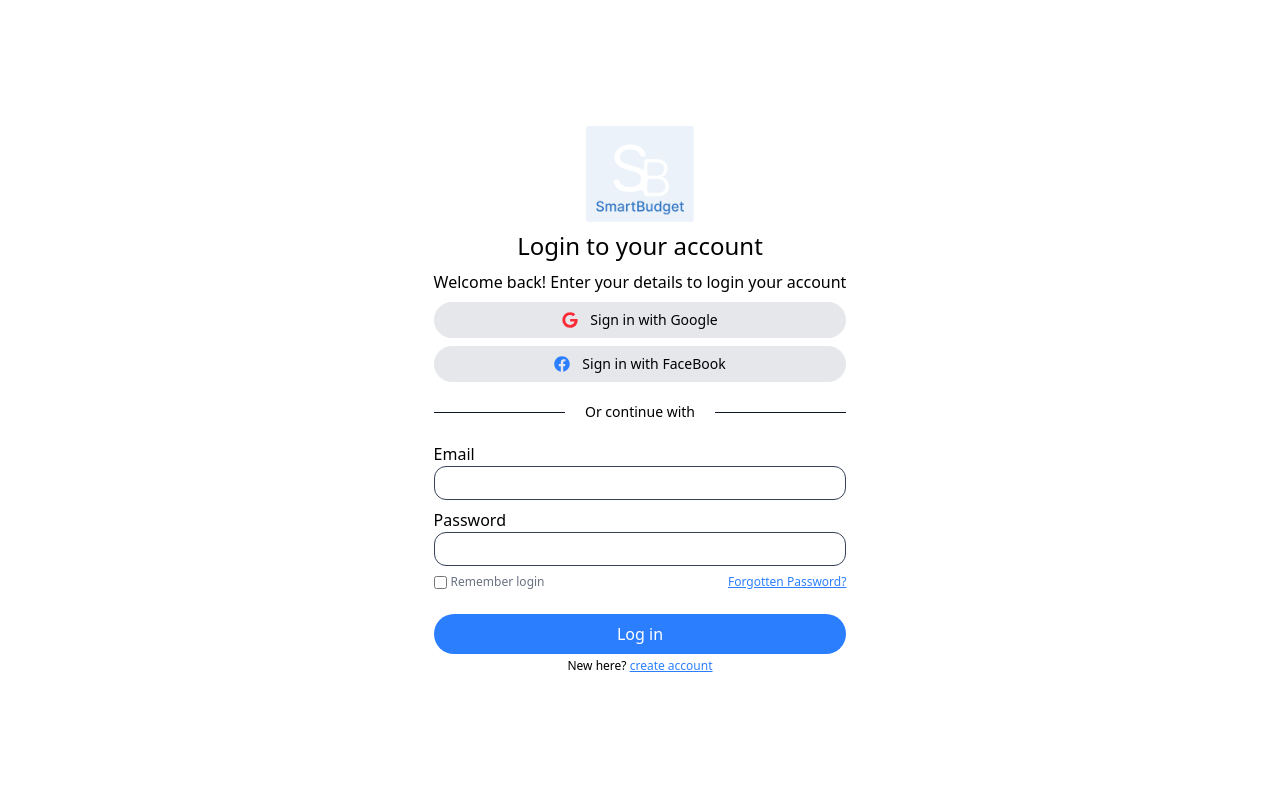
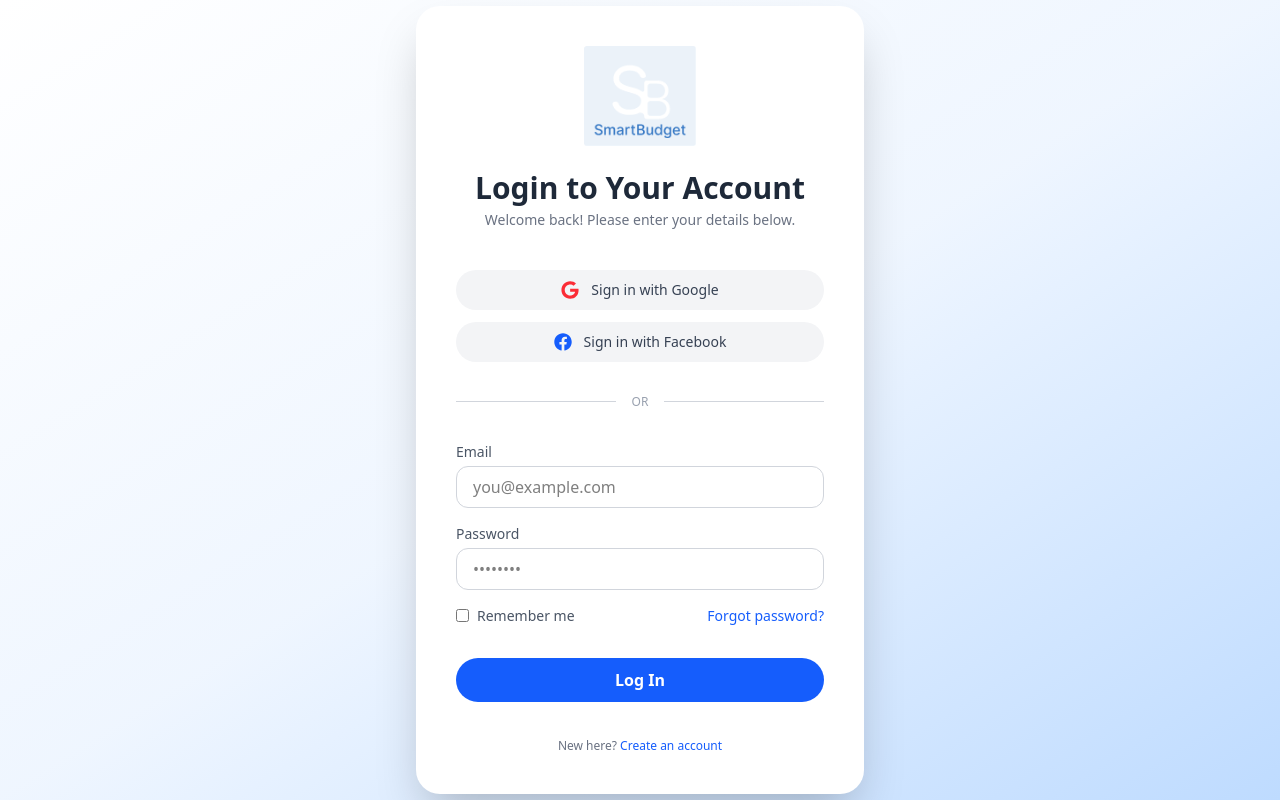
Before and after one commit to Olayinka-2/Smart-Budget, a React (Vite) app: page /login in a window 1280 px wide. Built offline with nearby package versions, Linux system fonts and the light colour scheme.

Commit message:
Add the auth page

```diff
--- a/src/App.jsx
+++ b/src/App.jsx
@@ -2,6 +2,7 @@ import React from 'react'
 import { Route, Routes } from 'react-router-dom'
 import Index from './pages/Index'
 import Login from './pages/Login'
+import Auth from './pages/auth'
 
 const App = () => {
   return (
@@ -9,6 +10,7 @@ const App = () => {
       <Routes>
         <Route path='/' element={<Index />} />
         <Route path='/login' element={<Login />} />
+        <Route path='/auth' element={<Auth />} />
       </Routes>
     </div>
   )
--- /dev/null
+++ b/src/pages/Auth.jsx
@@ -0,0 +1,73 @@
+import React from "react";
+import profile from "../assets/loginProfile.jpg";
+
+const Auth = () => {
+  return (
+    <div className="min-h-screen flex justify-center items-center bg-gradient-to-b from-blue-50 via-white to-blue-100 px-4">
+      <div className="relative w-full max-w-sm bg-white rounded-3xl shadow-xl pt-20 pb-10 px-6 flex flex-col items-center">
+
+        <div className="relative w-[140px] sm:w-[160px] md:w-[180px] rounded-2xl shadow-lg bg-blue-100">
+          <div className="absolute left-1/2 transform -translate-x-1/2 -top-16 z-10">
+
+            <div className="w-28 h-32 sm:w-32 sm:h-36 md:w-36 md:h-40 shadow-xl rounded-t-3xl rounded-b-md overflow-hidden transition-all duration-300">
+
+              <img
+                src={profile}
+                alt="Profile"
+                className="w-full h-full object-cover"
+              />
+            </div>
+          </div>
+          {/* Cup Space for Image */}
+          <div className="h-20 sm:h-24 md:h-28"></div>
+        </div>
+
+        {/* User Email */}
+        <p className="text-gray-800 text-center text-base sm:text-lg font-medium mt-4">
+          SamuelIborida@gmail.com
+        </p>
+
+        {/* Form */}
+        <form className="w-full flex flex-col gap-5 mt-6">
+          <div className="flex flex-col gap-2">
+            <label
+              htmlFor="password"
+              className="text-sm font-medium text-gray-700"
+            >
+              Password
+            </label>
+            <input
+              type="password"
+              id="password"
+              placeholder="Enter your password"
+              className="w-full px-4 py-2 border border-gray-300 rounded-xl focus:ring-2 focus:ring-blue-400 outline-none transition"
+            />
+          </div>
+
+          <div className="text-right">
+            <p className="text-sm text-blue-600 hover:underline cursor-pointer">
+              Forgot password?
+            </p>
+          </div>
+
+          <button
+            type="submit"
+            className="w-full bg-blue-600 hover:bg-blue-700 text-white font-semibold py-2.5 rounded-xl shadow-md transition"
+          >
+            Log In
+          </button>
+        </form>
+
+        {/* Footer */}
+        <p className="text-xs text-gray-500 mt-6 text-center">
+          Need help?{" "}
+          <span className="text-blue-600 hover:underline cursor-pointer">
+            Contact Support
+          </span>
+        </p>
+      </div>
+    </div>
+  );
+};
+
+export default Auth;
--- a/src/pages/Login.jsx
+++ b/src/pages/Login.jsx
@@ -1,80 +1,113 @@
 import React from "react";
 import LoginLogo from "../assets/Logo2.png";
-import { Link } from "react-router-dom";
-import {FaGoogle, FaFacebook} from 'react-icons/fa';
+import { Link, useNavigate } from "react-router-dom";
+import { FaGoogle, FaFacebook } from "react-icons/fa";
 
 const Login = () => {
+  const navigate = useNavigate();
+
   return (
-    <div className="flex items-center justify-center h-screen overflow-hidden px-10">
-      <div className="flex flex-col gap-2 items-center max-w-xl text-center">
-        <img src={LoginLogo} alt="" className="w-27" />
-        <p className="text-2xl font-medium">Login to your account</p>
-        <p className="text-base font-thin">
-          Welcome back! Enter your details to login your account
+    <div className="min-h-screen flex items-center justify-center bg-gradient-to-br from-white via-blue-50 to-blue-200 px-6 md:px-10">
+      <div className="w-full max-w-md bg-white rounded-3xl shadow-2xl p-8 md:p-10 flex flex-col items-center gap-6">
+        {/* Logo */}
+        <img src={LoginLogo} alt="App Logo" className="w-24 md:w-28" />
+
+        {/* Title */}
+        <div className="text-center">
+          <h2 className="text-2xl md:text-3xl font-semibold text-gray-800">
+            Login to Your Account
+          </h2>
+          <p className="text-sm text-gray-500 mt-1">
+            Welcome back! Please enter your details below.
           </p>
-        <div className="rounded-full bg-gray-200 py-2 px-8 w-full cursor-pointer hover:bg-gray-300 flex items-center justify-center gap-3">
-          <FaGoogle className="text-red-500"/>
-          <p className="font-medium text-sm">Sign in with Google</p>
         </div>
-        <div className="rounded-full bg-gray-200 py-2 px-8 w-full cursor-pointer hover:bg-gray-300 flex items-center justify-center gap-3">
-          <FaFacebook className="text-blue-500" />
-          <p className="font-medium text-sm">Sign in with FaceBook</p>
+
+        {/* Social Buttons */}
+        <div className="flex flex-col gap-3 w-full mt-4">
+          <button
+            onClick={() => navigate("/auth")}
+            className="flex items-center justify-center gap-3 w-full bg-gray-100 py-2.5 rounded-full hover:bg-gray-200 transition"
+          >
+            <FaGoogle className="text-red-500 text-lg" />
+            <span className="text-sm font-medium text-gray-700">
+              Sign in with Google
+            </span>
+          </button>
+
+          <button
+          onClick={() => navigate("/auth")} className="flex items-center justify-center gap-3 w-full bg-gray-100 py-2.5 rounded-full hover:bg-gray-200 transition">
+            <FaFacebook className="text-blue-600 text-lg" />
+            <span className="text-sm font-medium text-gray-700">
+              Sign in with Facebook
+            </span>
+          </button>
         </div>
-        <div className="flex items-center gap-5 w-full  my-3">
-          <div className="h-px flex-1 bg-gray-900"></div>
-          <div className="font-thin text-400 text-sm">Or continue with</div>
-          <div className="h-px flex-1 bg-gray-900"></div>
+
+        {/* Divider */}
+        <div className="flex items-center gap-4 w-full my-2">
+          <div className="flex-1 h-px bg-gray-300"></div>
+          <span className="text-xs text-gray-400">OR</span>
+          <div className="flex-1 h-px bg-gray-300"></div>
         </div>
-        <div className="w-full">
-          <form action="" className="w-full text-left flex flex-col gap-2">
+
+        {/* Login Form */}
+        <form className="w-full flex flex-col gap-4 text-left">
           <div className="flex flex-col">
-              <label htmlFor="email">Email</label>
+            <label htmlFor="email" className="text-sm font-medium text-gray-600 mb-1">
+              Email
+            </label>
             <input
               required
               type="email"
-                name="email"
               id="email"
-                className="border border-gray-700 rounded-xl py-1 px-5 outline-0"
+              className="border border-gray-300 rounded-xl py-2 px-4 focus:ring-2 focus:ring-blue-400 outline-none transition"
+              placeholder="you@example.com"
             />
           </div>
+
           <div className="flex flex-col">
-              <label htmlFor="password">Password</label>
+            <label htmlFor="password" className="text-sm font-medium text-gray-600 mb-1">
+              Password
+            </label>
             <input
               required
               type="password"
-                name="password"
               id="password"
-                className="border border-gray-700 rounded-xl py-1 px-5 outline-0"
+              className="border border-gray-300 rounded-xl py-2 px-4 focus:ring-2 focus:ring-blue-400 outline-none transition"
+              placeholder="••••••••"
             />
           </div>
-            <div className="flex justify-between items-center">
-              <div className="inline-flex items-center gap-1">
-                <input type="checkbox" name="" id="" />
-                <Link>
-                  <p className="text-gray-500 text-xs">Remember login</p>
+
+          {/* Remember & Forgot */}
+          <div className="flex justify-between items-center text-sm">
+            <label className="flex items-center gap-2 text-gray-600">
+              <input type="checkbox" className="accent-blue-500" />
+              Remember me
+            </label>
+            <Link
+              to="/forgot-password"
+              className="text-blue-600 hover:underline"
+            >
+              Forgot password?
             </Link>
           </div>
-              <Link>
-                <p className="text-blue-500 underline text-xs">
-                  Forgotten Password?
-                </p>
-              </Link>
-            </div>
-            <div className="text-center mt-4">
-              <button className="bg-blue-500 text-white py-2 px-5 w-full rounded-full cursor-pointer hover:bg-blue-700">
-                Log in
+
+          {/* Submit */}
+          <button
+            type="submit"
+            className="mt-4 bg-blue-600 hover:bg-blue-700 text-white py-2.5 rounded-full font-semibold transition"
+          >
+            Log In
           </button>
-              <p className="text-xs mt-1">
+        </form>
+
+        {/* Footer */}
+        <p className="text-xs text-gray-500 mt-3">
           New here?{" "}
-                <Link>
-                  <span className="text-blue-500 underline">
-                    create account
-                  </span>
+          <Link to="/signup" className="text-blue-600 hover:underline">
+            Create an account
           </Link>
         </p>
-            </div>
-          </form>
-        </div>
       </div>
     </div>
   );
```
Also changed, not shown: src/index.css (+8 -0 lines), src/pages/Index.jsx (+16 -15 lines), src/assets/loginProfile.jpg (added). Lines whose indentation alone changed are shown as unchanged.
